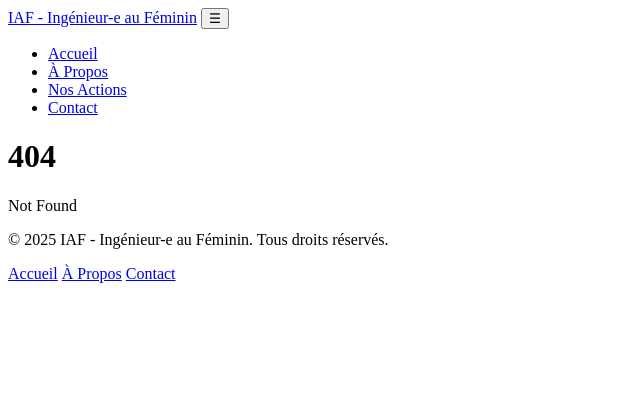
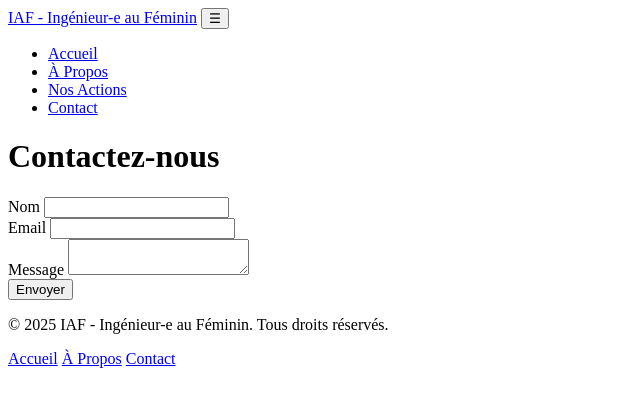
Before and after one commit to jassemBAKHOUCHE/HackathonIAF, a SvelteKit app: page /contact in a window 1280 px wide. Before the commit this address had no page. Shown: the top 402 px of the page, without its empty margins (0-640 px from the left). Built offline with nearby package versions, Linux system fonts and the light colour scheme.

Commit message:
formulaire contact

```diff
--- /dev/null
+++ b/src/routes/contact/+page.svelte
@@ -0,0 +1,71 @@
+<script>
+  let name = '';
+  let email = '';
+  let message = '';
+  let isSubmitting = false;
+  let submissionStatus = null;
+
+  async function handleSubmit(event) {
+    event.preventDefault();
+
+    isSubmitting = true;
+
+    const formData = {
+      name,
+      email,
+      message
+    };
+
+    try {
+      const response = await fetch('/contact', {  // Envoie les données vers l'endpoint /contact
+        method: 'POST',
+        headers: {
+          'Content-Type': 'application/json'
+        },
+        body: JSON.stringify(formData)
+      });
+
+      if (response.ok) {
+        submissionStatus = 'Message envoyé avec succès !';
+        name = '';
+        email = '';
+        message = '';
+      } else {
+        submissionStatus = 'Échec de l\'envoi du message.';
+      }
+    } catch (error) {
+      submissionStatus = 'Une erreur est survenue.';
+    } finally {
+      isSubmitting = false;
+    }
+  }
+</script>
+
+<h1>Contactez-nous</h1>
+
+<form on:submit={handleSubmit}>
+  <div>
+    <label for="name">Nom</label>
+    <input id="name" type="text" bind:value={name} required />
+  </div>
+  <div>
+    <label for="email">Email</label>
+    <input id="email" type="email" bind:value={email} required />
+  </div>
+  <div>
+    <label for="message">Message</label>
+    <textarea id="message" bind:value={message} required></textarea>
+  </div>
+
+  {#if submissionStatus}
+    <p>{submissionStatus}</p>
+  {/if}
+
+  <button type="submit" disabled={isSubmitting}>
+    {#if isSubmitting}
+      Envoi...
+    {:else}
+      Envoyer
+    {/if}
+  </button>
+</form>
--- /dev/null
+++ b/src/routes/contact/+server.js
@@ -0,0 +1,46 @@
+import nodemailer from "nodemailer";
+
+// Create a Nodemailer transporter
+const transporter = nodemailer.createTransport({
+  host: "smtp.ethereal.email",  // Replace with your SMTP service host (e.g., Gmail, SendGrid, etc.)
+  port: 587,
+  secure: false,  // false for port 587, true for port 465
+  auth: {
+    user: "catharine.huel@ethereal.email",  // Your Ethereal or other email service account
+    pass: "NyKJu9TMggZrsug7Kk"
+  }
+});
+
+// Handle POST requests to the /contact route
+export async function POST({ request }) {
+  const formData = await request.json();  // Parse the incoming JSON body
+
+  const { name, email, message } = formData;  // Destructure the form data
+
+  const mailOptions = {
+    from: `"Contact Form" <no-reply@hackathon.com>`,  // Sender's email address (could be a no-reply address)
+    to: "Client@gmail.com",  // The website owner's email address
+    subject: `New Message from ${name}`,  // Subject line
+    text: `Message from ${name} (${email}):\n\n${message}`,  // Plain text body
+    html: `<p>Message from <strong>${name}</strong> (${email}):</p><p>${message}</p>`,  // HTML body
+  };
+
+  try {
+    // Send the email
+    const info = await transporter.sendMail(mailOptions);
+
+    console.log("Message envoyé: %s", info.messageId);  // Log message ID for debugging
+
+    // Return success response
+    return new Response(JSON.stringify({ message: "Message envoyé avec succès!" }), {
+      status: 200,
+    });
+  } catch (error) {
+    console.error("Erreur dans l'envoie du mail:", error);
+
+    // Return error response
+    return new Response(JSON.stringify({ message: "Erreur dans l'envoie du mail." }), {
+      status: 500,
+    });
+  }
+}
```
Also changed, not shown: 1 other file (tests, documents, lock files or other folders).
